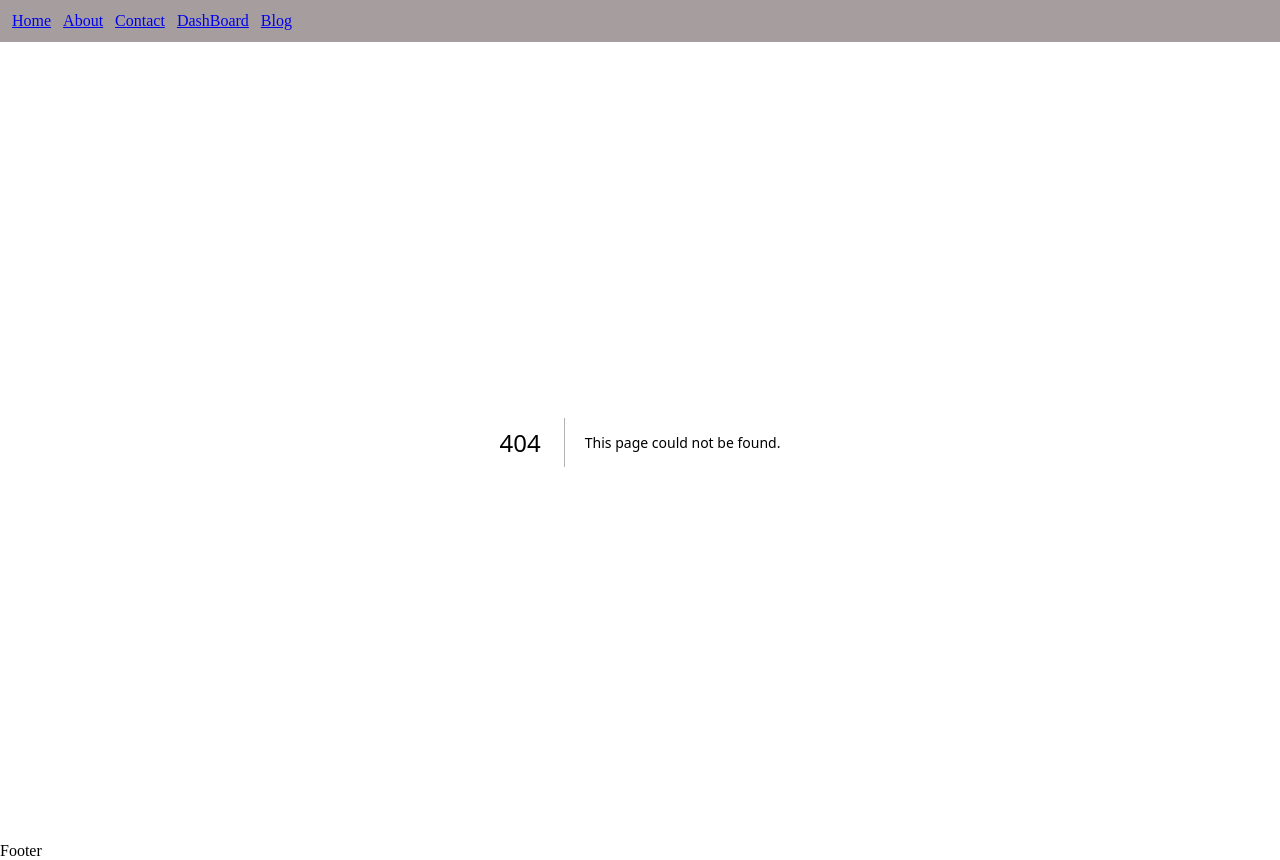
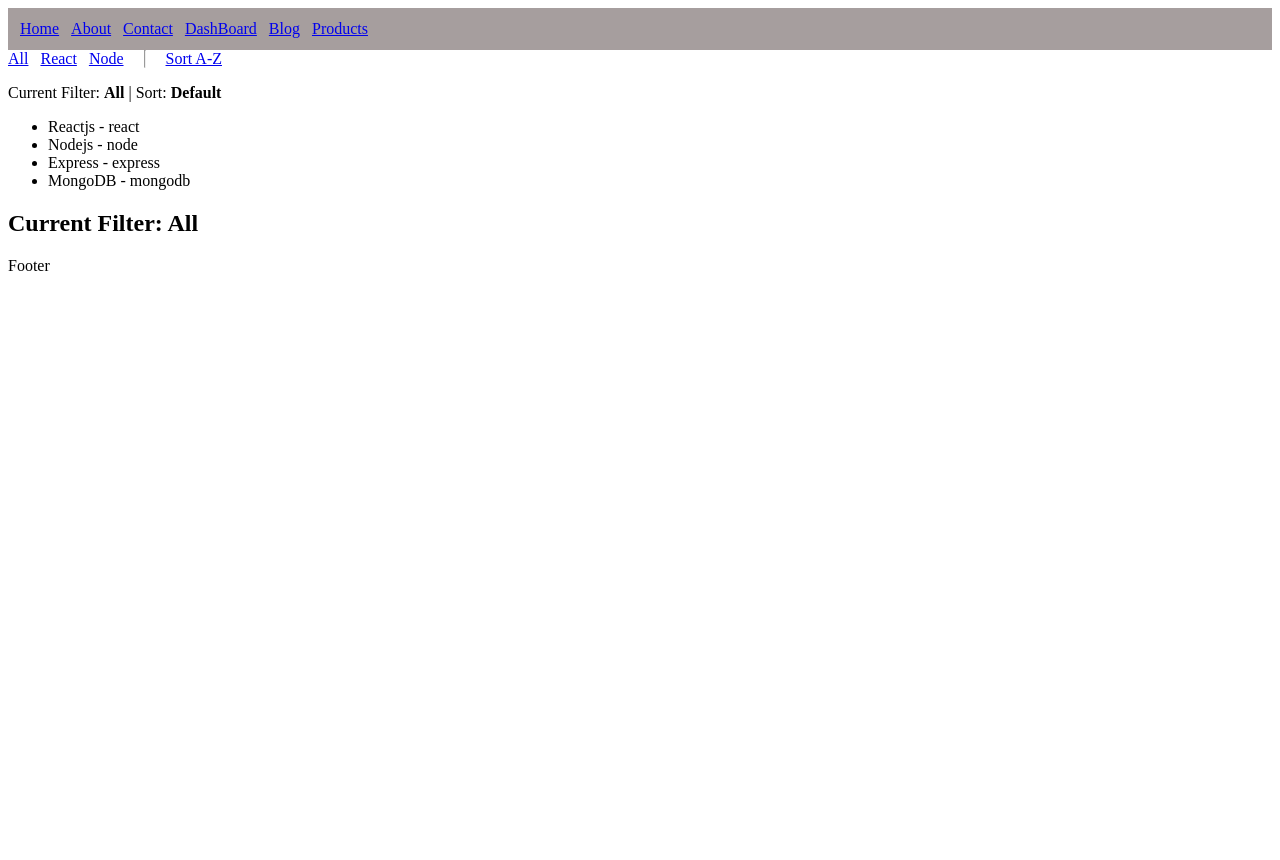
Before and after one commit to kunwarbibek/Nextjs-, a Next.js app: page /products in a window 1280 px wide. Before the commit this address had no page. After the commit the page ends 800 px from the top, so only its background shows below. Built offline with nearby package versions, Linux system fonts and the light colour scheme.

Commit message:
12 - Query Params | Search Params

```diff
--- a/app/layout.tsx
+++ b/app/layout.tsx
@@ -22,6 +22,7 @@ export default function RootLayout({
                         <Link href="/contact">Contact</Link>
                         <Link href="/dashboard">DashBoard</Link>
                         <Link href="/blog">Blog</Link>
+                        <Link href="/products">Products</Link>
                     </nav>
                 </header>
                 {children}
--- /dev/null
+++ b/app/products/CurrentFilter.jsx
@@ -0,0 +1,14 @@
+"use client";
+import { useSearchParams } from "next/navigation";
+
+export default function CurrentFilter() {
+    const searchParams = useSearchParams();
+    const category = searchParams.get("category");
+    console.log(searchParams);
+
+    return (
+        <div>
+            <h2>Current Filter: {category || "All"}</h2>
+        </div>
+    );
+}
--- /dev/null
+++ b/app/products/page.tsx
@@ -0,0 +1,65 @@
+import Link from "next/link";
+import CurrentFilter from "./CurrentFilter";
+
+interface ProductsPropsPage {
+    // searchParams is a Promise in Next.js 15+
+    searchParams: Promise<{
+        category?: string;
+        sort?: string;
+    }>;
+}
+
+// Fixed spelling to "category" and matched values with the link parameters
+const products = [
+    { id: 1, name: "Reactjs", category: "react" },
+    { id: 2, name: "Nodejs", category: "node" },
+    { id: 3, name: "Express", category: "express" },
+    { id: 4, name: "MongoDB", category: "mongodb" },
+];
+
+export default async function ProductsPage({ searchParams }: ProductsPropsPage) {
+    // Await searchParams for modern Next.js versions
+    const { category, sort } = await searchParams;
+
+    let filtered = [...products];
+
+    // 1. Handle filtering
+    if (category) {
+        filtered = filtered.filter((product) => product.category === category);
+    }
+
+    // 2. Handle sorting (Mutate the filtered array, not the original products array)
+    if (sort === "asc") {
+        filtered.sort((a, b) => a.name.localeCompare(b.name));
+    }
+
+    return (
+        <div>
+            <div style={{ display: "flex", gap: 12 }}>
+                {/* To combine filters, append existing parameters manually or via URLSearchParams */}
+                <Link href="/products">All</Link>
+                <Link href={`/products?category=react${sort ? `&sort=${sort}` : ''}`}>React</Link>
+                <Link href={`/products?category=node${sort ? `&sort=${sort}` : ''}`}>Node</Link>
+
+                <hr style={{ margin: '0 8px' }} />
+
+                {/* Preserve the category when clicking sort */}
+                <Link href={`/products?sort=asc${category ? `&category=${category}` : ''}`}>
+                    Sort A-Z
+                </Link>
+            </div>
+
+            <p>
+                Current Filter: <b>{category || "All"}</b> | Sort: <b>{sort || "Default"}</b>
+            </p>
+
+            <ul>
+                {filtered.map(product => (
+                    <li key={product.id}>{product.name} - {product.category}</li>
+                ))}
+            </ul>
+
+            <CurrentFilter />
+        </div>
+    );
+}
```
